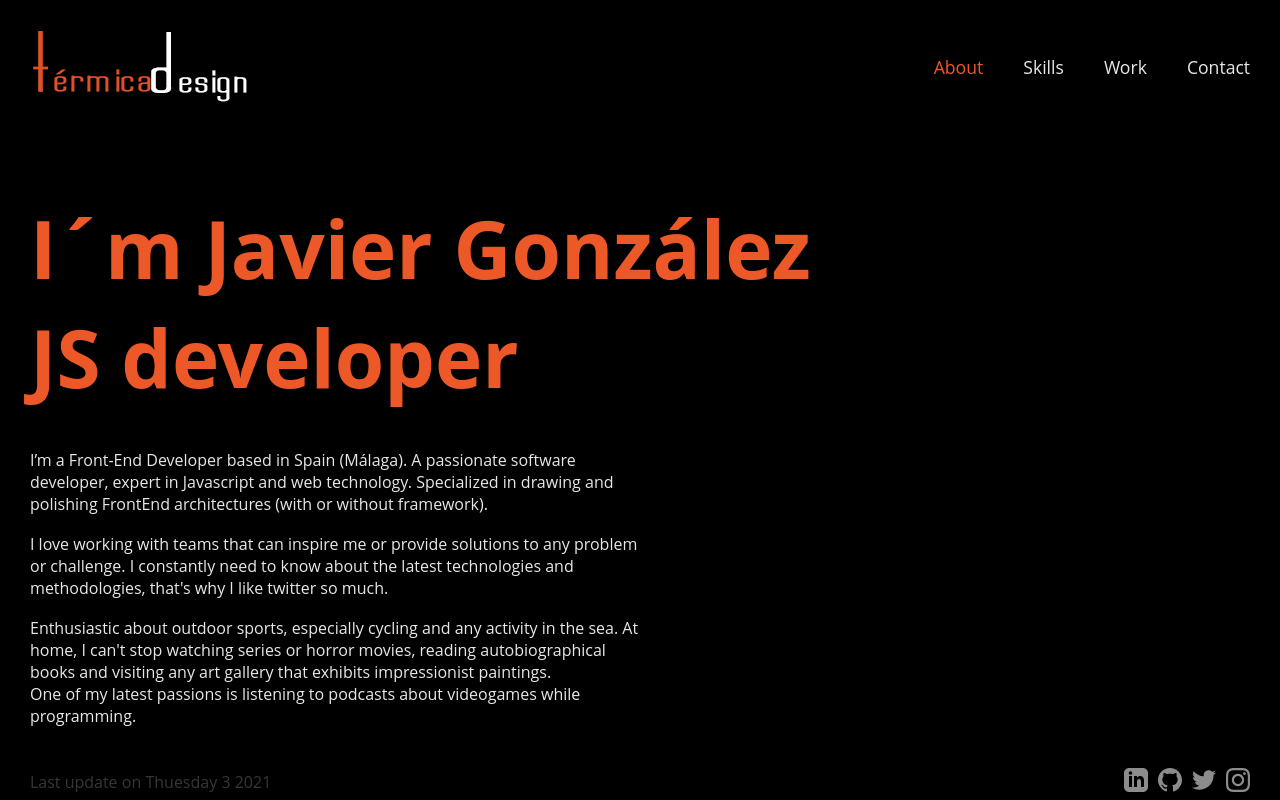
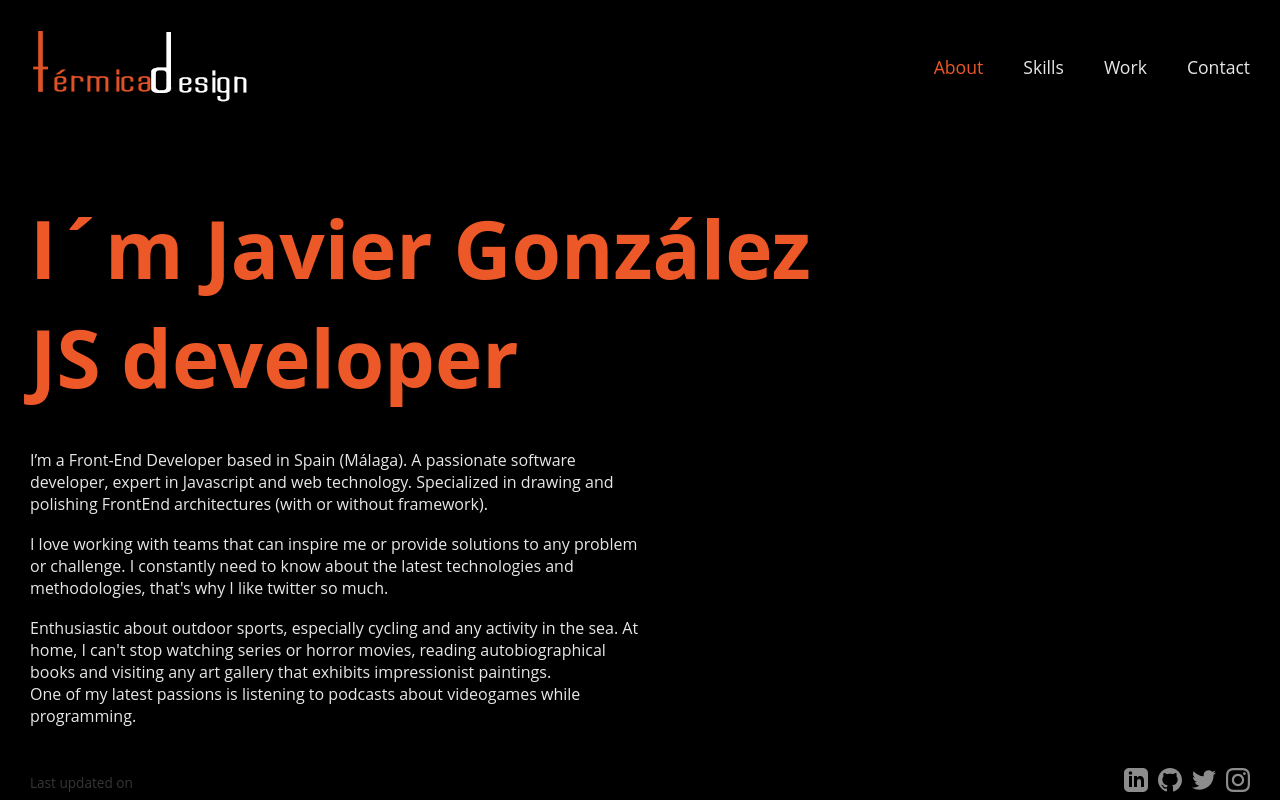
Before and after one commit to javigonz/TermicaDesign-ui, a React (Create React App) app: page / in a window 1280 px wide. Built offline with nearby package versions, Linux system fonts and the light colour scheme; no server answers.

Commit message:
add lastupdate info

```diff
--- a/package.json
+++ b/package.json
@@ -8,6 +8,7 @@
     "@testing-library/jest-dom": "^5.11.4",
     "@testing-library/react": "^11.1.0",
     "@testing-library/user-event": "^12.1.10",
+    "axios": "^0.21.4",
     "react": "^17.0.2",
     "react-dom": "^17.0.2",
     "react-router-dom": "^5.3.0",
--- a/src/components/Footer/Footer.css
+++ b/src/components/Footer/Footer.css
@@ -37,4 +37,5 @@
 .main-footer-info {
   margin: auto;
   width: 50%;
+  font-size: var(--small-size);
 }
--- a/src/components/Footer/Footer.js
+++ b/src/components/Footer/Footer.js
@@ -1,10 +1,21 @@
-import React from "react";
+import React, { useState } from "react";
+import axios from "axios";
 import "./Footer.css";
 
 function Footer() {
+  const [lastUpdate, useLastUpdate] = useState("");
+
+  axios
+    .get(
+      `https://api.github.com/repos/javigonz/termicadesign/commits?Fbuild.gradle&page=1&per_page=1`
+    )
+    .then((res) => {
+      useLastUpdate(res.data[0].commit.committer.date || "");
+    });
+
   return (
     <div className="main-footer">
-      <div className="main-footer-info">Last update on Thuesday 3 2021</div>
+      <div className="main-footer-info">Last updated on {lastUpdate}</div>
       <ul className="main-footer-social">
         <li>
           <a
```
Also changed, not shown: 1 other file (tests, documents, lock files or other folders).
